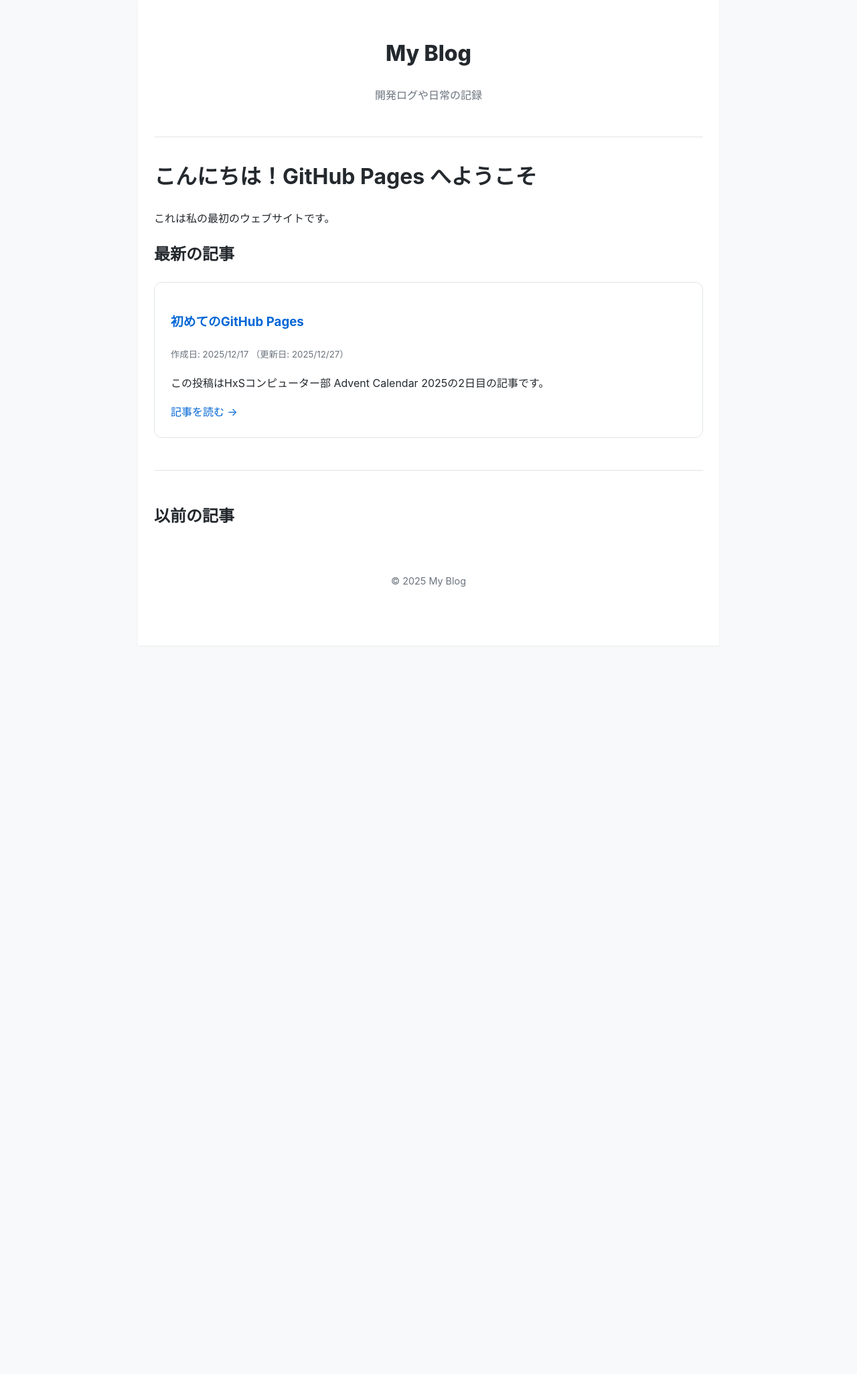
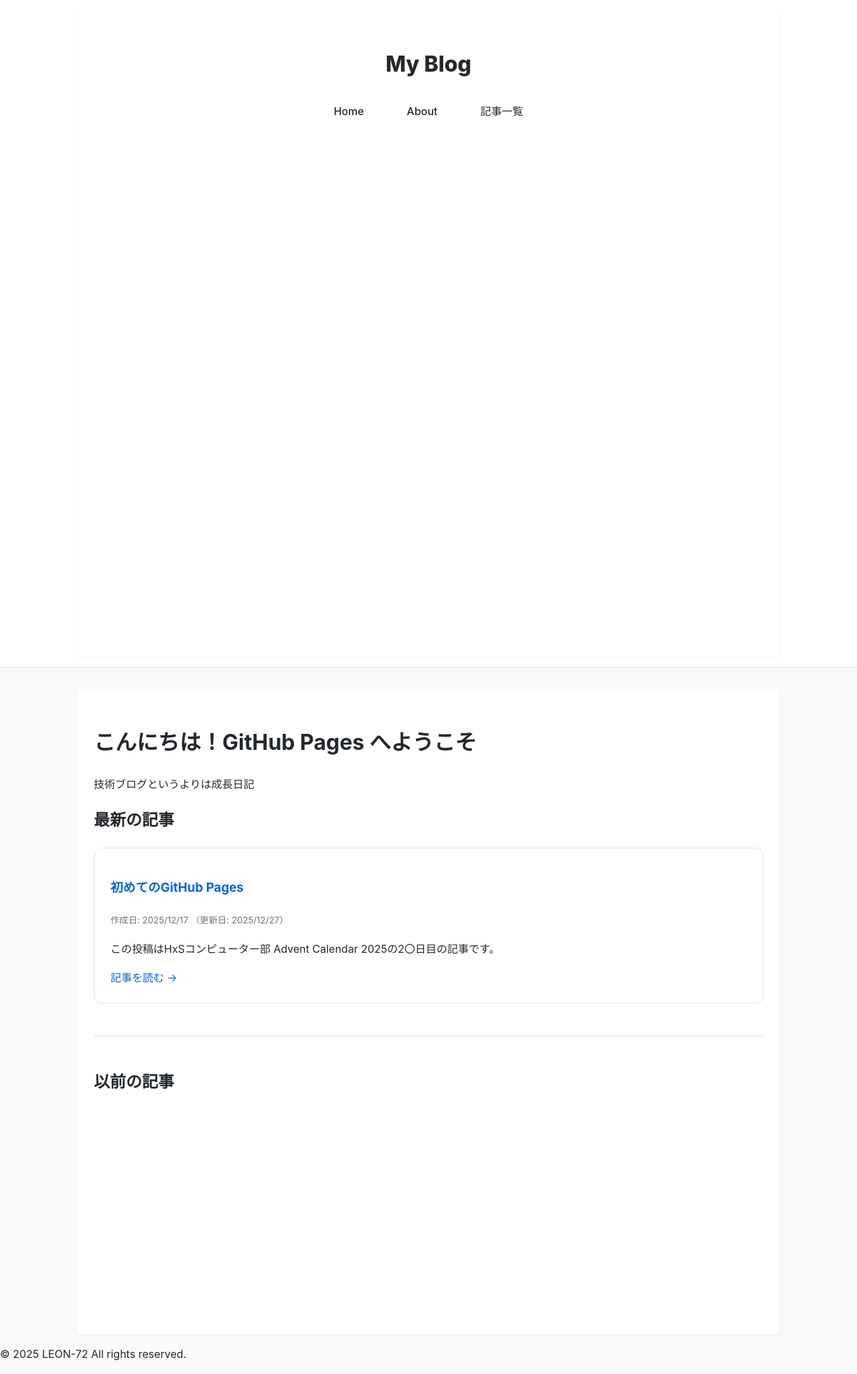
Before and after one commit to LEON-72/LEON-72.github.io, a Jekyll site: the page built from index.html, in a window 1280 px wide. Shown: the whole page at 67% size. Built offline with Jekyll 4.4.1, drawn with Linux system fonts in a browser that asks for light colours; before the commit the page ends 964 px from its top, so only the background shows below that.

Commit message:
feat:ナビゲーションバーの作成

```diff
--- a/_config.yml
+++ b/_config.yml
@@ -1,2 +1,3 @@
 title: My Blog
 description: 開発ログや日常の記録
+author: LEON-72
--- a/_layouts/default.html
+++ b/_layouts/default.html
@@ -3,22 +3,27 @@
 <head>
     <meta charset="UTF-8">
     <meta name="viewport" content="width=device-width, initial-scale=1.0">
-    <title>{% if page.title %}{{ page.title }} | {% endif %}{{ site.title }}</title>
+    <title>{{ page.title }} | {{ site.title }}</title>
     <link rel="stylesheet" href="{{ '/assets/css/style.css' | relative_url }}">
 </head>
 <body>
-    <div class="container">
-        <header>
+    <header class="site-header">
+        <div class="container">
             <h1><a href="{{ '/' | relative_url }}">{{ site.title }}</a></h1>
-            <p style="color: #6a737d;">{{ site.description }}</p>
-        </header>
+            <nav class="site-nav">
+                <a href="{{ '/' | relative_url }}">Home</a>
+                <a href="{{ '/about.html' | relative_url }}">About</a>
+                <a href="{{ '/archive.html' | relative_url }}">記事一覧</a>
+            </nav>
+        </div>
+    </header>
 
-        <main>
-            {{ content }} </main>
+    <main class="container">
+        {{ content }}
+    </main>
 
-        <footer style="margin-top: 4rem; text-align: center; color: #6a737d; font-size: 0.9rem;">
-            <p>&copy; 2025 {{ site.title }}</p>
-        </footer>
-    </div>
+    <footer>
+        <p>&copy; 2025 {{ site.author }} All rights reserved.</p>
+    </footer>
 </body>
 </html>
--- a/_posts/2025-12-27-first-post.md
+++ b/_posts/2025-12-27-first-post.md
@@ -4,7 +4,7 @@
 date: 2025-12-17
 last_modified_at: 2025-12-27
 ---
-この投稿は**HxSコンピューター部 Advent Calendar 2025**の2日目の記事です。
+この投稿は**HxSコンピューター部 Advent Calendar 2025**の2〇日目の記事です。
 
 ## やってみたかった
 GitHub Pagesの存在は前から知っていて、GitHubで静的なサイトを作れるんだなぁと思っていた。
--- a/assets/css/style.css
+++ b/assets/css/style.css
@@ -16,7 +16,7 @@
 }
 
 .container {
-    max-width: 820px;
+    max-width: 1000px;
     margin: 0 auto;
     padding: 2rem 1.5rem;
     background-color: var(--bg-color); /* コンテンツエリアを白に */
@@ -70,3 +70,35 @@
 
 a { color: var(--accent-blue); text-decoration: none; }
 a:hover { text-decoration: underline; }
+
+/* ヘッダー全体のスタイル */
+.site-header {
+    background-color: #ffffff;
+    border-bottom: 1px solid #e1e4e8;
+    padding: 1rem 0;
+    position: sticky; /* スクロールしても上に固定される */
+    top: 0;
+    z-index: 1000;
+}
+
+/* ナビゲーションの帯 */
+.site-nav {
+    margin-top: 1rem;
+    display: flex;
+    justify-content: center;
+    gap: 2rem; /* リンク間の間隔 */
+}
+
+.site-nav a {
+    color: #24292e;
+    text-decoration: none;
+    font-weight: 500;
+    padding: 0.5rem 1rem;
+    border-radius: 6px;
+    transition: background-color 0.2s;
+}
+
+.site-nav a:hover {
+    background-color: #f6f8fa;
+    color: #0366d6;
+}
--- a/index.html
+++ b/index.html
@@ -4,7 +4,7 @@
 ---
 
 <h1>こんにちは！GitHub Pages へようこそ</h1>
-<p>これは私の最初のウェブサイトです。</p>
+<p>技術ブログというよりは成長日記</p>
 
 <h2>最新の記事</h2>
 {% for post in site.posts limit: 1 %}
```
Also changed, not shown: about.md (added, +6 -0 lines).
